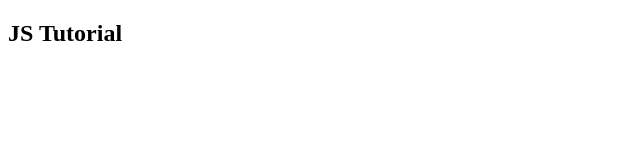
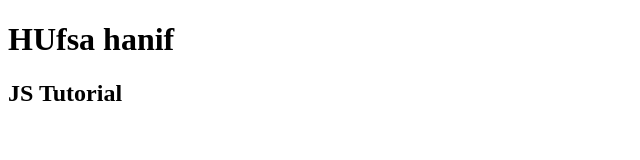
Before and after one commit to hufsali/JS, a plain HTML site: page index.html in a window 1280 px wide. Shown: the whole page, without its empty margins (0-640 px from the left). Drawn offline with Linux system fonts and the light colour scheme.

Commit message:
i have changed this file

```diff
--- a/index.html
+++ b/index.html
@@ -8,7 +8,7 @@
 
 </head>
 <body>
-
+    <h1>HUfsa hanif</h1>
     <script src="./javascript.js"></script>
     <h2 id="h">JS Tutorial</h2>
 </body>
```
